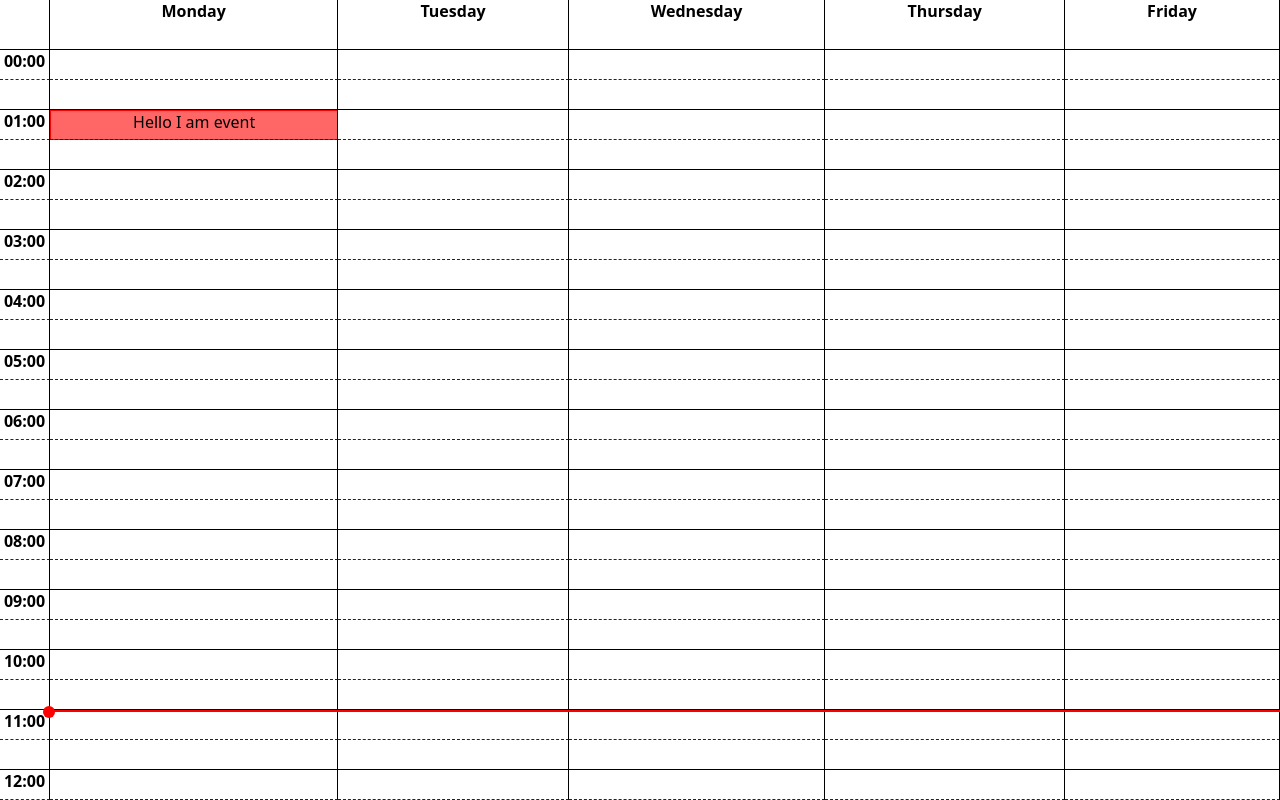
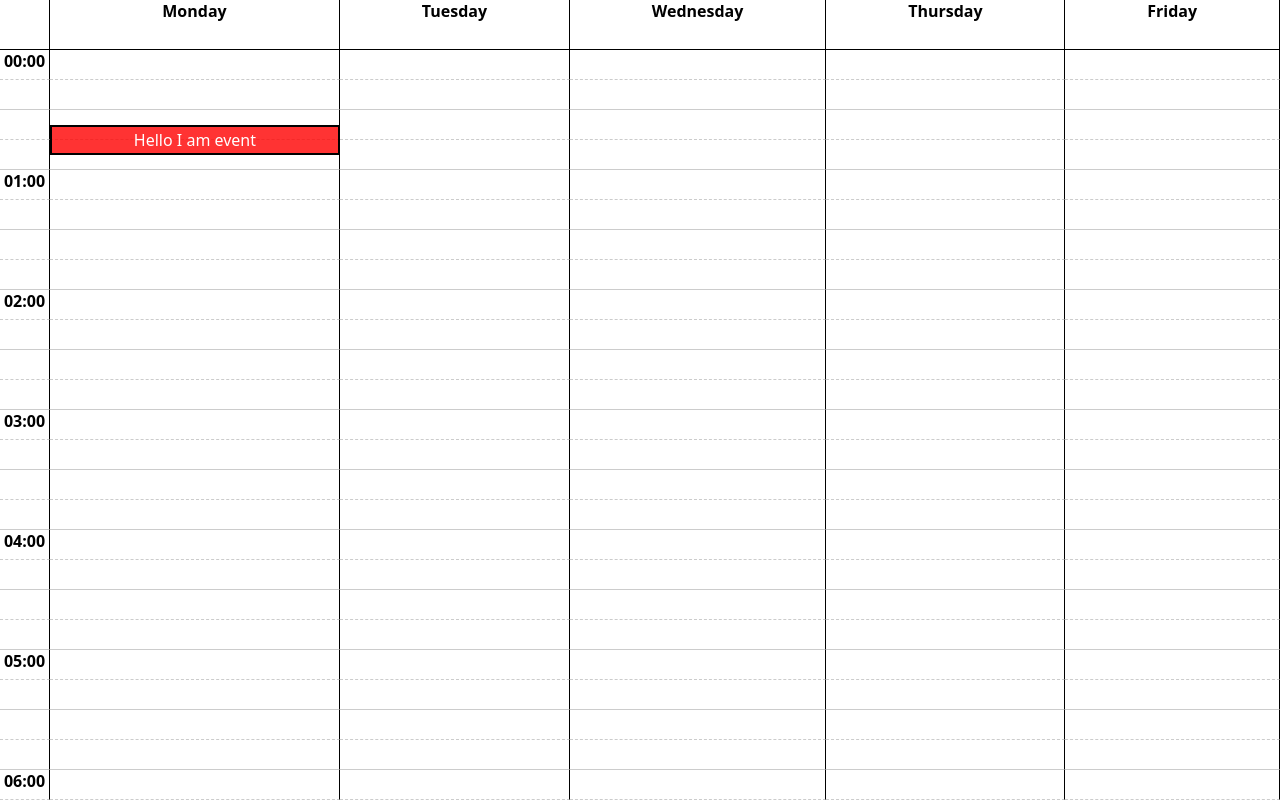
Before and after one commit to rugulous/schedule, a Vue app: page / in a window 1280 px wide. Shown: the top 800 px of the page. Built offline with nearby package versions, Linux system fonts and the light colour scheme.

Commit message:
Clashes are not allowed; align to 15 minute intervals instead

```diff
--- a/src/App.vue
+++ b/src/App.vue
@@ -24,7 +24,7 @@ section{
 }
 
 @media (min-width: 1200px){
-    .schedule > div{
+    .schedule > div:not(.event){
         display: block !important;
     }
 }
@@ -42,19 +42,29 @@ section{
 .schedule > div:not(.event):nth-child(12n+10),
 .schedule > div:not(.event):nth-child(12n+11),
 .schedule > div:not(.event):nth-child(12n+12) {
-    border-bottom: dashed 1px #222;
+    border-bottom: dashed 1px #CCC;
+}
+
+.schedule > div:not(.event):nth-child(12n+13),
+.schedule > div:not(.event):nth-child(12n+14),
+.schedule > div:not(.event):nth-child(12n+15),
+.schedule > div:not(.event):nth-child(12n+16),
+.schedule > div:not(.event):nth-child(12n+17),
+.schedule > div:not(.event):nth-child(12n+18) {
+    border-bottom: solid 1px #CCC;
 }
 
 .event {
+    display: flex;
+    align-items: center;
+    justify-content: center;
     grid-column: 2;
     grid-row: 4;
-    border: solid 1px #f00;
-    background-color: rgba(255, 0, 0, 0.6);
+    border: solid 2px #000;
+    background-color: rgba(255, 0, 0, 0.8);
+    color: #FFF;
     min-height: var(--row-size);
-}
-
-.event.clash{
-    width: 50%;
+    position: relative;
 }
 
 #now{
@@ -105,7 +115,7 @@ section{
             </div>
 
             <template v-for="(time, i) in data">
-                <div class="time" :style="'grid-area: ' + (i + 2) + '/ 1;'" v-html="i % 2 == 0 ? time : ''"></div>
+                <div class="time" :style="'grid-area: ' + (i + 2) + '/ 1;'" v-html="i % 4 == 0 ? time : ''"></div>
                 <div class="rowspace" :style="'grid-area: ' + (i + 2) + '/ 2;'"></div>
                 <div class="rowspace" :style="'grid-area: ' + (i + 2) + '/ 3;'"></div>
                 <div class="rowspace" :style="'grid-area: ' + (i + 2) + '/ 4;'"></div>
@@ -113,7 +123,7 @@ section{
                 <div class="rowspace" :style="'grid-area: ' + (i + 2) + '/ 6;'"></div>
             </template>
 
-            <div class="event">Hello I am event</div>
+            <div class="event" style="top: 15px">Hello I am event</div>
         </div>
         <div id="now"></div>
 
@@ -124,29 +134,31 @@ section{
 import { ref, onMounted } from 'vue';
 
 const data = ref<string[]>([]);
+let ticker: HTMLElement | null = null;
+const now = ref("0px");
 
 for (let i = 0; i < 24; i++) {
     data.value.push(i.toString().padStart(2, "0") + ":00");
+    data.value.push(i.toString().padStart(2, "0") + ":15");
     data.value.push(i.toString().padStart(2, "0") + ":30");
+    data.value.push(i.toString().padStart(2, "0") + ":45");
 }
 
-const date = new Date();
-const now = ref("0px");
+async function updateTicker(){
+    const date = new Date();
+    now.value = 50 + (((date.getHours() * 60) + date.getMinutes()) * 2) + "px";
+}
 
-const timeout = (delayMs: number) => new Promise((res, _rej) => setTimeout(res, delayMs));
-
-(async () => {
-    while(true) {
-        now.value = 50 + (date.getHours() * 60) + date.getMinutes() + "px";
-        await timeout(60000);
-    }
-})();
+updateTicker();
 
 onMounted(() => {
-    const ticker = document.getElementById("now");
+    ticker = document.getElementById("now");
+
     ticker?.scrollIntoView({
         block: "center",
         behavior: "smooth"
     });
+
+    setInterval(updateTicker, 60000);
 });
 </script>
```
